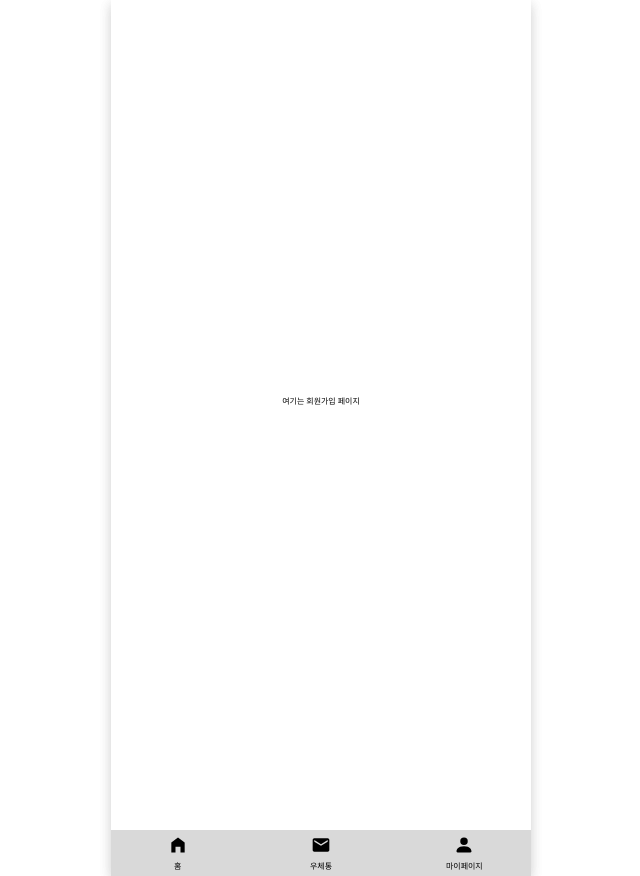
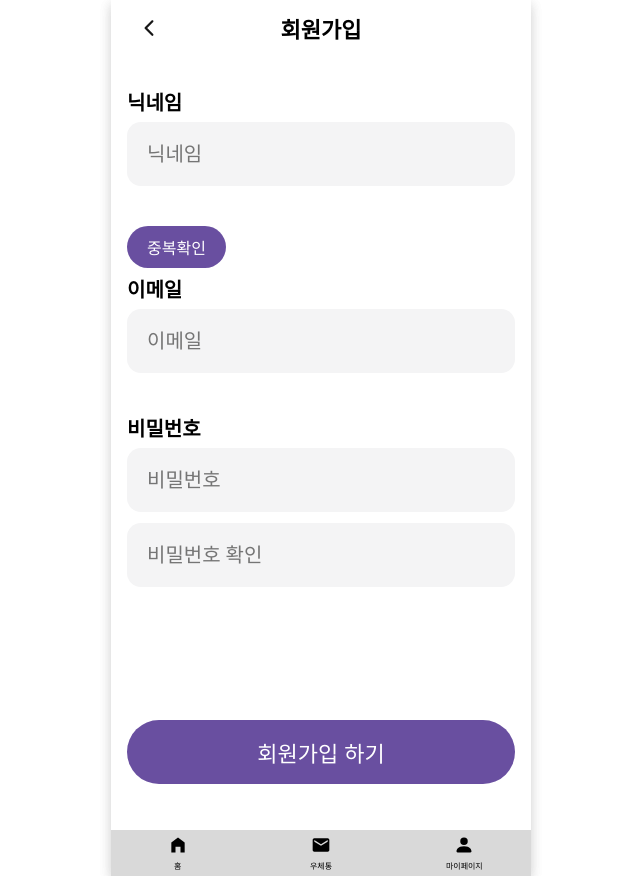
Before and after one commit to Baekya-Team17/Team-17-front, a React (Vite) app: page /signuppage in a window 1280 px wide. Shown: the whole page, without its empty margins (319-959 px from the left). Built offline with nearby package versions, Linux system fonts and the light colour scheme.

Commit message:
feat: 로그인, 회원가입 페이지 임시

```diff
--- /dev/null
+++ b/src/components/CustomInput.tsx
@@ -0,0 +1,27 @@
+import styled from 'styled-components';
+import { colors } from '../styles/colors';
+
+interface CustomInputProps {
+  $font?: string;
+  $color?: string;
+  $fontweight?: string;
+  $fontfamily?: string;
+  $marginbottom?: string;
+}
+
+const CustomInput = styled.input<CustomInputProps>`
+  height: 6.4rem;
+  width: 100%;
+  padding: 20px;
+  font-size: ${(props) => props.$font || '2rem'};
+  color: ${(props) => props.$color || '#000000'};
+  font-weight: ${(props) => props.$fontweight || 'normal'};
+  font-family: ${(props) => props.$fontfamily || 'none'};
+  margin-bottom: ${(props) => props.$marginbottom || '34px'};
+  border: none;
+  border-radius: 14px;
+  background-color: ${colors.Gray100};
+  outline: none;
+`;
+
+export default CustomInput;
--- a/src/pages/loginpage/loginpage.tsx
+++ b/src/pages/loginpage/loginpage.tsx
@@ -1,13 +1,66 @@
-import CustomColumn from "../../components/CustomColumn"
-import CustomFont from "../../components/CustomFont"
+import styled from 'styled-components';
+import CustomButton from '../../components/CustomButton';
+import CustomColumn from '../../components/CustomColumn';
+import CustomFont from '../../components/CustomFont';
+import CustomInput from '../../components/CustomInput';
+import HeaderBox from '../../components/HeaderBox';
+import { colors } from '../../styles/colors';
 
+const SignUpContainer = styled.div`
+  display: flex;
+  width: 100%;
+  justify-content: space-between;
+  a {
+    margin: 0 1rem;
+  }
+`;
 function LoginPage() {
-
-	return (
-		<CustomColumn $width="100%" $minHeight="100vh">
-			<CustomFont $color='black'>여기는 로그인 페이지</CustomFont>
-		</CustomColumn>
-	)
+  return (
+    <CustomColumn
+      $width="100%"
+      $height="100vh"
+      $justifycontent="space-between"
+      $alignitems="flex-start"
+      $padding="0 16px 16px 16px"
+    >
+      <CustomColumn
+        $width="100%"
+        $justifycontent="flex-start"
+        $alignitems="flex-start"
+        $gap="6px"
+      >
+        <HeaderBox title="로그인" $marginbottom="8rem" />
+        <CustomFont $fontweight="bold" $font="2rem">
+          닉네임
+        </CustomFont>
+        <CustomInput placeholder="닉네임"></CustomInput>
+        <CustomFont $fontweight="bold" $font="2rem">
+          비밀번호
+        </CustomFont>
+        <CustomInput
+          placeholder="비밀번호"
+          $marginbottom="2.3rem"
+        ></CustomInput>
+        <SignUpContainer>
+          <CustomFont $fontweight="bold" $font="1.8rem">
+            아직 계정이 없다면?
+          </CustomFont>
+          <CustomFont $fontweight="bold" $font="1.8rem" $color={colors.Primary}>
+            회원가입
+          </CustomFont>
+        </SignUpContainer>
+      </CustomColumn>
+      <CustomButton
+        $color="white"
+        $backgroundColor={colors.Primary}
+        $height="6.4rem"
+        $borderRadius="3.2rem"
+        $font="2.2rem"
+      >
+        로그인 하기
+      </CustomButton>
+    </CustomColumn>
+  );
 }
 
-export default LoginPage
+export default LoginPage;
--- a/src/pages/signuppage/signuppage.tsx
+++ b/src/pages/signuppage/signuppage.tsx
@@ -1,13 +1,62 @@
-import CustomColumn from "../../components/CustomColumn"
-import CustomFont from "../../components/CustomFont"
+import CustomButton from '../../components/CustomButton';
+import CustomColumn from '../../components/CustomColumn';
+import CustomFont from '../../components/CustomFont';
+import CustomInput from '../../components/CustomInput';
+import HeaderBox from '../../components/HeaderBox';
+import { colors } from '../../styles/colors';
 
 function SignupPage() {
-
-	return (
-		<CustomColumn $width="100%" $minHeight="100vh">
-			<CustomFont $color='black'>여기는 회원가입 페이지</CustomFont>
-		</CustomColumn>
-	)
+  return (
+    <CustomColumn
+      $width="100%"
+      $height="100vh"
+      $justifycontent="space-between"
+      $alignitems="flex-start"
+      $padding="0 16px 16px 16px"
+    >
+      <CustomColumn
+        $width="100%"
+        $justifycontent="flex-start"
+        $alignitems="flex-start"
+        $gap="6px"
+      >
+        <HeaderBox title="회원가입" $marginbottom="2.5rem" />
+        <CustomFont $fontweight="bold" $font="2rem">
+          닉네임
+        </CustomFont>
+        <CustomInput placeholder="닉네임"></CustomInput>
+        <CustomButton
+          $height="4.2rem"
+          $backgroundColor={colors.Primary}
+          $color="white"
+          $width="wrap-content"
+          $borderRadius="2.1rem"
+          $font="1.6rem"
+          $padding="1.5rem 2rem"
+        >
+          중복확인
+        </CustomButton>
+        <CustomFont $fontweight="bold" $font="2rem">
+          이메일
+        </CustomFont>
+        <CustomInput placeholder="이메일"></CustomInput>
+        <CustomFont $fontweight="bold" $font="2rem">
+          비밀번호
+        </CustomFont>
+        <CustomInput placeholder="비밀번호" $marginbottom="5px"></CustomInput>
+        <CustomInput placeholder="비밀번호 확인"></CustomInput>
+      </CustomColumn>
+      <CustomButton
+        $color="white"
+        $backgroundColor={colors.Primary}
+        $height="6.4rem"
+        $borderRadius="3.2rem"
+        $font="2.2rem"
+      >
+        회원가입 하기
+      </CustomButton>
+    </CustomColumn>
+  );
 }
 
-export default SignupPage
+export default SignupPage;
```
